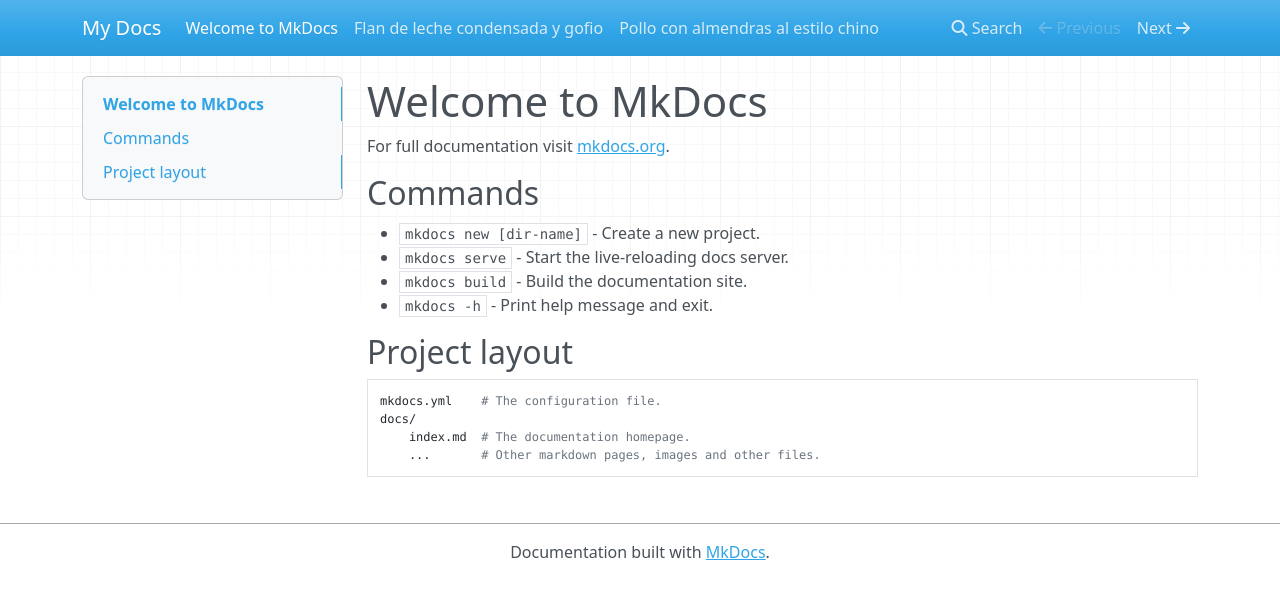
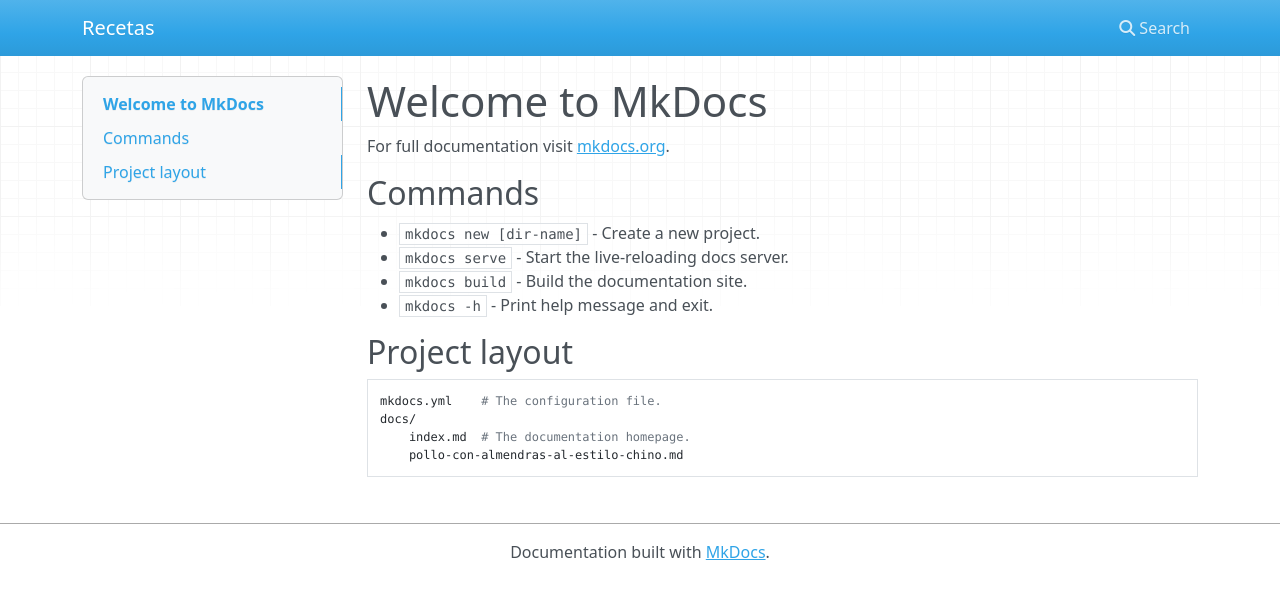
Before and after one commit to euribates/recetas, an MkDocs documentation site: the page built from docs/index.md, in a window 1280 px wide. Shown: the top 599 px of the page. Built offline with MkDocs 1.6.1, drawn with Linux system fonts in a browser that asks for light colours; nearby versions of some CDN libraries.

Commit message:
Seccion nav en mkdocs.yml

```diff
--- a/docs/index.md
+++ b/docs/index.md
@@ -14,4 +14,4 @@ For full documentation visit [mkdocs.org](https://www.mkdocs.org).
     mkdocs.yml    # The configuration file.
     docs/
         index.md  # The documentation homepage.
-        ...       # Other markdown pages, images and other files.
+        pollo-con-almendras-al-estilo-chino.md
--- a/mkdocs.yml
+++ b/mkdocs.yml
@@ -1 +1,3 @@
-site_name: My Docs
+site_name: Recetas
+nav:
+    - 'index.md'
```
